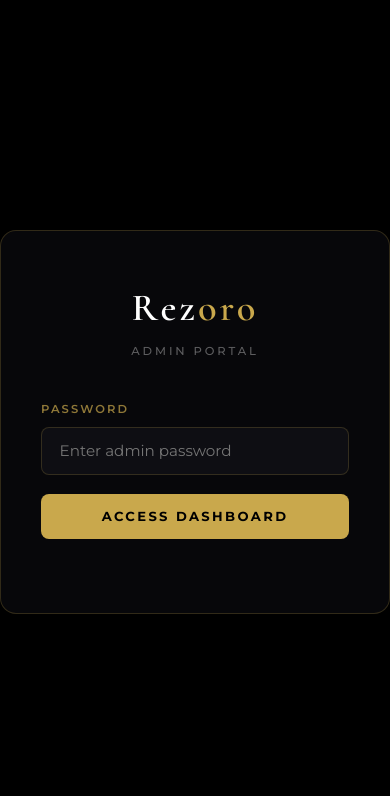
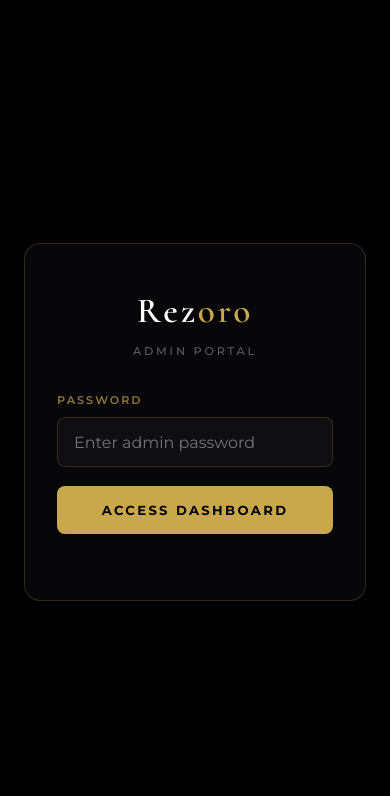
Before and after one commit to YBCARE/rezoro, a website: page admin.html in a window 390 px wide. Shown: the top 796 px of the page. Drawn offline with Linux system fonts and the light colour scheme.

Commit message:
Fix admin gate on mobile — replace inset:0, fix iOS font-size zoom, touch-action
Co-Authored-By: Claude Sonnet 4.6 <noreply@anthropic.com>

```diff
--- a/admin.html
+++ b/admin.html
@@ -245,42 +245,50 @@
 
     /* ── ADMIN LOGIN GATE ──────────────────────────────── */
     #admin-gate {
-      position: fixed; inset: 0; z-index: 9999;
+      position: fixed;
+      top: 0; left: 0; right: 0; bottom: 0;
+      z-index: 9999;
       background: #000;
       display: flex; align-items: center; justify-content: center;
+      padding: 1.5rem;
+      -webkit-overflow-scrolling: touch;
     }
-    #admin-gate.unlocked { display: none; }
+    #admin-gate.unlocked { display: none !important; }
     .gate-card {
-      width: 100%; max-width: 420px; padding: 3rem 2.5rem;
+      width: 100%; max-width: 420px;
+      padding: 2.5rem 2rem;
       background: #07070A;
       border: 1px solid rgba(201,168,76,.22);
       border-radius: 16px;
       text-align: center;
+      box-sizing: border-box;
     }
     .gate-logo {
       font-family: 'Cormorant', serif;
-      font-size: 2.4rem; font-weight: 600; letter-spacing: .08em;
+      font-size: 2.2rem; font-weight: 600; letter-spacing: .08em;
       color: #fff; margin-bottom: .25rem;
     }
     .gate-logo span { color: var(--gold); }
     .gate-sub {
       font-family: 'Montserrat', sans-serif;
-      font-size: .72rem; font-weight: 500; letter-spacing: .25em;
+      font-size: .7rem; font-weight: 500; letter-spacing: .25em;
       color: rgba(255,255,255,.35); text-transform: uppercase;
-      margin-bottom: 2.5rem;
+      margin-bottom: 2rem;
     }
     .gate-label {
       font-family: 'Montserrat', sans-serif;
-      font-size: .72rem; font-weight: 600; letter-spacing: .18em;
+      font-size: .7rem; font-weight: 600; letter-spacing: .18em;
       color: rgba(201,168,76,.7); text-transform: uppercase;
       text-align: left; margin-bottom: .5rem;
     }
     .gate-input {
-      width: 100%; padding: .85rem 1.1rem;
+      width: 100%; padding: .9rem 1rem;
       background: #0E0E13; border: 1px solid rgba(201,168,76,.2);
       border-radius: 8px; color: #fff;
-      font-family: 'Montserrat', sans-serif; font-size: .95rem;
+      font-family: 'Montserrat', sans-serif;
+      font-size: 1rem; /* 1rem prevents iOS zoom-in on focus */
       outline: none; box-sizing: border-box;
+      -webkit-appearance: none;
       transition: border-color .2s;
     }
     .gate-input:focus { border-color: rgba(201,168,76,.55); }
@@ -296,15 +304,17 @@
       80%    { transform:translateX(6px); }
     }
     .gate-btn {
-      width: 100%; margin-top: 1.2rem; padding: .9rem;
+      width: 100%; margin-top: 1.2rem; padding: 1rem;
       background: var(--gold); color: #000;
       border: none; border-radius: 8px; cursor: pointer;
       font-family: 'Montserrat', sans-serif;
       font-size: .82rem; font-weight: 700; letter-spacing: .18em;
-      text-transform: uppercase; transition: background .2s, transform .1s;
+      text-transform: uppercase;
+      -webkit-appearance: none;
+      touch-action: manipulation;
+      transition: background .2s;
     }
-    .gate-btn:hover { background: var(--gold-l); }
-    .gate-btn:active { transform: scale(.97); }
+    .gate-btn:active { opacity: .85; }
     .gate-error {
       font-family: 'Montserrat', sans-serif;
       font-size: .78rem; color: #e05555;
@@ -322,6 +332,8 @@
     <div class="gate-label">Password</div>
     <input id="gate-pass" class="gate-input" type="password"
            placeholder="Enter admin password"
+           autocomplete="current-password"
+           autocorrect="off" autocapitalize="off" spellcheck="false"
            onkeydown="if(event.key==='Enter')gateUnlock()">
     <button class="gate-btn" onclick="gateUnlock()">Access Dashboard</button>
     <div class="gate-error" id="gate-err"></div>
```
